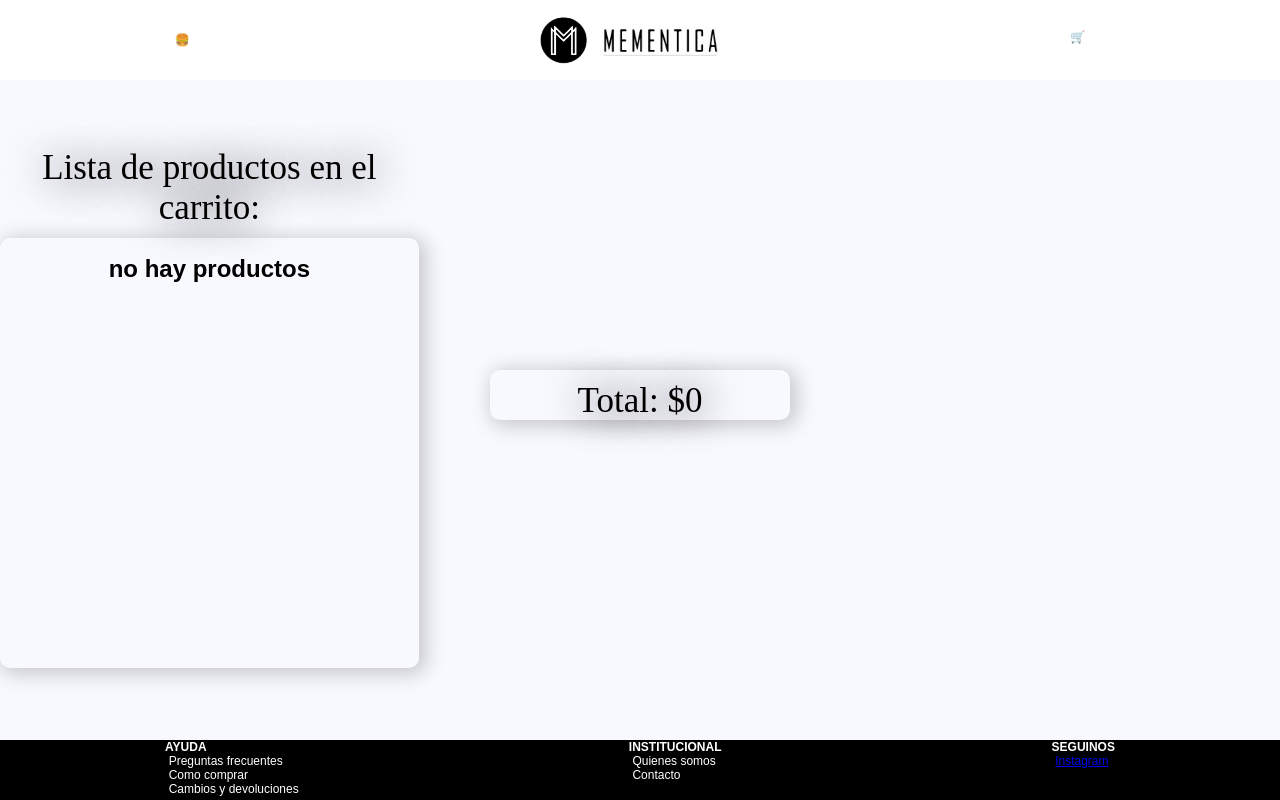
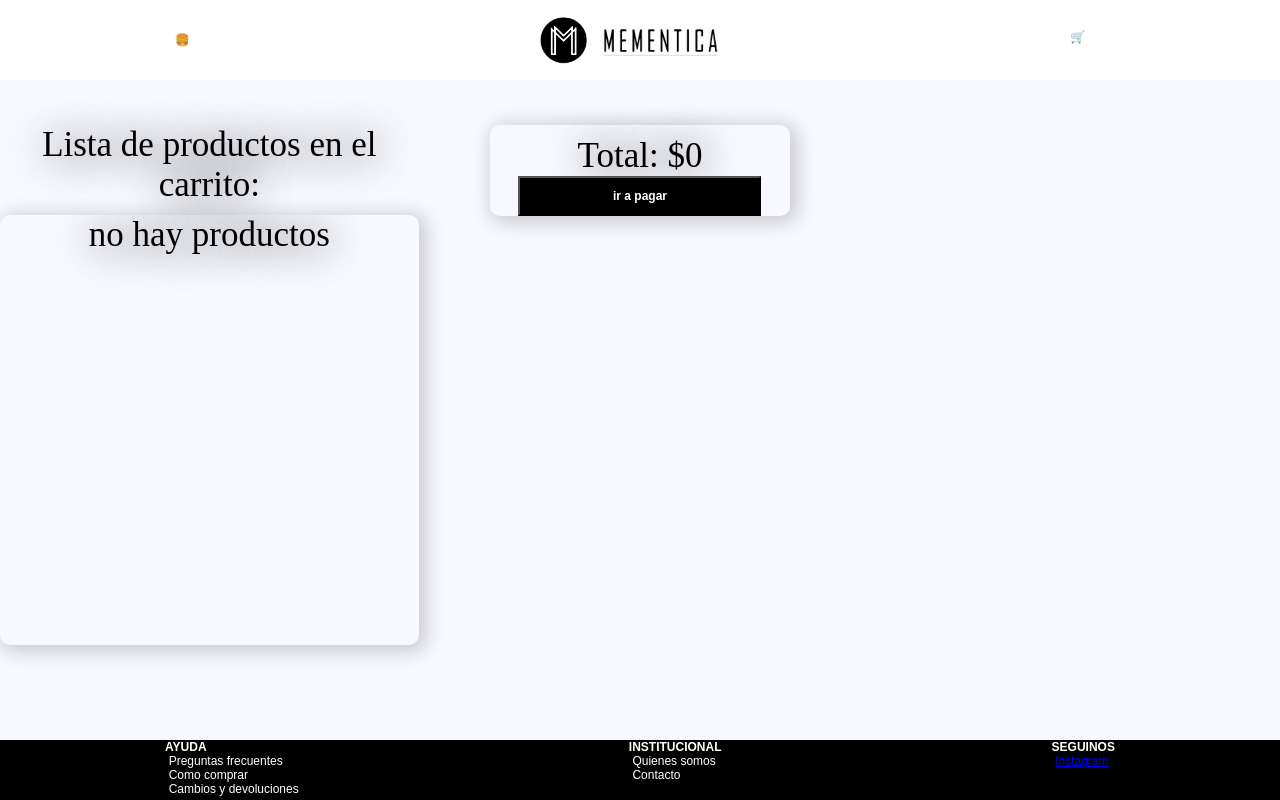
Before and after one commit to F-Scienza/mementica3D, a React (Create React App) app: page /Cart in a window 1280 px wide. Built offline with nearby package versions, Linux system fonts and the light colour scheme; a web font is replaced by a local one.

Commit message:
btn checkout estilos carrito

```diff
--- a/src/Containers/Cart/cart.css
+++ b/src/Containers/Cart/cart.css
@@ -5,6 +5,9 @@
     grid-template-columns: repeat(auto-fill, minmax(370px, 1fr));
     justify-items: center;
     align-items: start;
+}
+.cart-title{
+    margin-block-start: 0
 }
 .cart-container-cart{
     width: auto;
@@ -20,16 +23,19 @@
 .cart-total{
     background-color: #F8F8FF;
     display: flex;
+    flex-direction: column;
     justify-content: center;
-    align-content: center;
+    align-items: center;
     border-radius: 10px;
     box-shadow: 4px 3px 20px 3px rgba(0, 0, 0, 0.2);
-    height: 50px;
+    height: auto;
     width: 300px;
-    margin-top: 20px;
     justify-self: center;
-    align-self: center;
+    align-self: flex-start;
 }
 .cart-total h3{
     margin-block-start: 0.3em;
 }
+.cart-btn-pay{
+    width: 90%;
+}
--- a/src/Containers/Cart/index.jsx
+++ b/src/Containers/Cart/index.jsx
@@ -1,23 +1,21 @@
 import React, {useContext} from 'react';
+import { Link } from 'react-router-dom';
 import { CartCard } from '../../Components/CartCard';
 import AppContext from '../../Context/AppContext';
 import './cart.css'
 function Cart() {
 	const { state, removeFromCart } = useContext(AppContext);
 	const { cart } = state
-
 	const handleRemoveFromCart = (product) => () =>{
 		removeFromCart(product)
 	}
-
 	let cartTotal = 0
 	cart.forEach(prod => cartTotal += prod.price)
-
     return (
 		<>
-				<div className='cart-container'>
-					<div className='cart-container-cart'>
-						<h4 className="carousel-title">
+		<div className="cart-container">
+			<div className="cart-container-cart">
+				<h4 className="carousel-title cart-title">
 					Lista de productos en el carrito:{' '}
 				</h4>
 				<div className="cart-cards-container">
@@ -30,12 +28,15 @@ function Cart() {
 							/>
 						))
 					) : (
-								<h1>no hay productos</h1>
+						<h1 className="carousel-title cart-title">no hay productos</h1>
 					)}
 				</div>
 			</div>
 			<div className="cart-total">
-						<h3 className="carousel-title"> Total: ${cartTotal}</h3>
+				<h3 className="carousel-title cart-title"> Total: ${cartTotal}</h3>
+				<Link className="cart-btn-pay" to="/Checkout">
+					<button className="chart-btn cart-btn-pay"> ir a pagar </button>
+				</Link>
 			</div>
 		</div>
 		</>
--- /dev/null
+++ b/src/Containers/Checkout/Checkout.css
@@ -0,0 +1,4 @@
+
+.checkout-container{
+    background-color: red;
+}
--- /dev/null
+++ b/src/Containers/Checkout/index.jsx
@@ -0,0 +1,10 @@
+import React from 'react';
+import './Checkout.css'
+function Checkout() {
+    return (
+			<div className="checkout-container">
+				<h1>hola soy el checkout ingrsa datos y comprame puto</h1>
+			</div>
+		);
+}
+export { Checkout };
--- a/src/Routes/App.jsx
+++ b/src/Routes/App.jsx
@@ -8,6 +8,7 @@ import { Header } from '../Components/Header'
 import { Footer } from '../Components/Footer'
 import { NotFound }  from '../Containers/NotFound';
 import { ProductList } from '../Containers/ProductList'
+import { Checkout } from '../Containers/Checkout'
 
 function App() {
 	const initialState = useInitialState()
@@ -21,13 +22,13 @@ function App() {
 						<Route path="*" element={<NotFound />} />
 						<Route path="/ProductList" element={<ProductList />} />
 						<Route path="/ProductList/:type" element={<ProductList />} />
+						<Route path="/Checkout" element={<Checkout />} />
 						{/*
 						<Route path='/Login' element={<Loguin/>}/>
 						<Route path='/MoldesResina' element={<Resina />}/>
 						<Route path='/MoldesVelas' element={<Velas />}/>
 						<Route path='/3D' element={<Impresion />}/>
 						<Route path='/Outlet' element={<Outlet />}/>
-						<Route path='/Checkout' element={<Checkout />}/>
 						<Route path='/Checkout/PayForm' element={< />}/>
 						<Route path='/Checkout/PayForm/Payment' element={< />}/>
 						*/}
```
Lines whose indentation alone changed are shown as unchanged.
